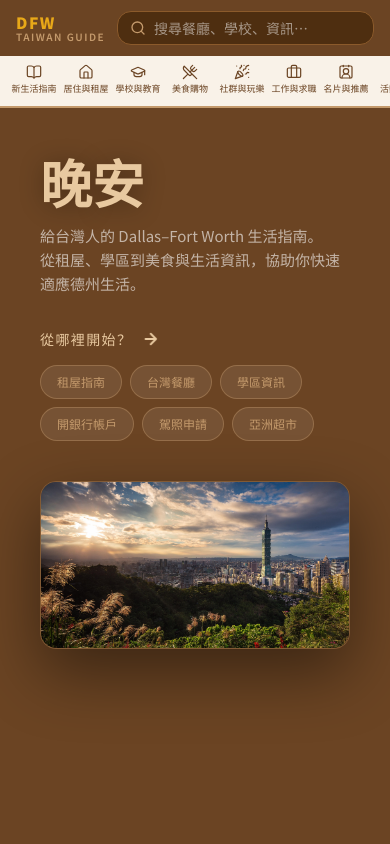
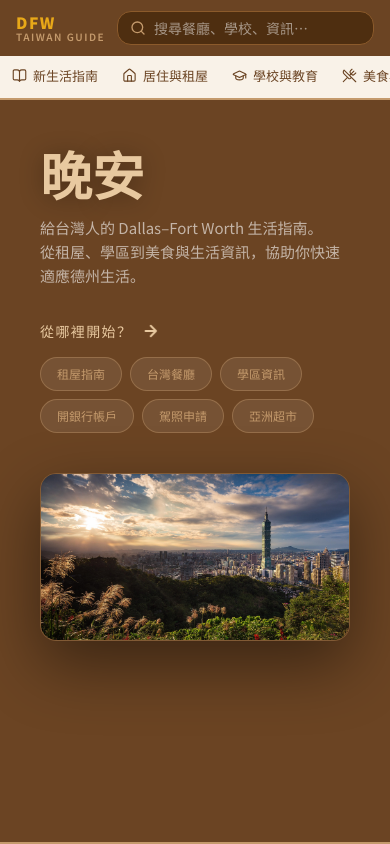
Before and after one commit to ElieshaLai/dfw-taiwan-guide, a Next.js app: page / in a window 390 px wide. Shown: the top 844 px of the page. Built offline with nearby package versions, Linux system fonts and the light colour scheme.

Commit message:
Update Navbar.tsx

```diff
--- a/components/Navbar.tsx
+++ b/components/Navbar.tsx
@@ -14,6 +14,8 @@ import {
   NavigationMenuTrigger,
 } from "@/components/ui/navigation-menu";
 import {
+  MapIcon,
+  ShoppingBagIcon,
   BookOpen,
   Home,
   GraduationCap,
@@ -22,8 +24,6 @@ import {
   Briefcase,
   ContactRound,
   CalendarDays,
-  MapIcon,
-  ShoppingBagIcon,
 } from "lucide-react";
 
 import guideIcon     from "../public/icons/guide.json";
@@ -36,16 +36,16 @@ import recommendIcon from "../public/icons/recommend.json";
 import calendarIcon  from "../public/icons/calendar.json";
 
 const navLinksBefore = [
-  { href: "/life",        label: "新生活指南", lordicon: guideIcon,     lucide: BookOpen },
-  { href: "/guides/rent", label: "居住與租屋", lordicon: homeIcon,      lucide: Home },
-  { href: "/education",   label: "學校與教育", lordicon: pencilIcon,    lucide: GraduationCap },
+  { href: "/life",        label: "新生活指南", lucide: BookOpen,      lordicon: guideIcon },
+  { href: "/guides/rent", label: "居住與租屋", lucide: Home,          lordicon: homeIcon },
+  { href: "/education",   label: "學校與教育", lucide: GraduationCap, lordicon: pencilIcon },
 ];
 
 const navLinksAfter = [
-  { href: "/explore",   label: "社群與玩樂", lordicon: funIcon,       lucide: PartyPopper },
-  { href: "/jobs",      label: "工作與求職", lordicon: jobIcon,       lucide: Briefcase },
-  { href: "/directory", label: "名片與推薦", lordicon: recommendIcon, lucide: ContactRound },
-  { href: "/events",    label: "活動日曆",   lordicon: calendarIcon,  lucide: CalendarDays },
+  { href: "/explore",   label: "社群與玩樂", lucide: PartyPopper,  lordicon: funIcon },
+  { href: "/jobs",      label: "工作與求職", lucide: Briefcase,    lordicon: jobIcon },
+  { href: "/directory", label: "名片與推薦", lucide: ContactRound, lordicon: recommendIcon },
+  { href: "/events",    label: "活動日曆",   lucide: CalendarDays, lordicon: calendarIcon },
 ];
 
 const foodShoppingLinks = [
@@ -53,7 +53,7 @@ const foodShoppingLinks = [
   { href: "/shopping",    icon: <ShoppingBagIcon className="w-4 h-4" />, title: "購物地圖", description: "亞洲超市、台灣商品採買指南" },
 ];
 
-// 桌面版 tab — Lordicon 動畫
+// 桌面版 — Lordicon 動畫
 function DesktopTab({ href, label, lordicon, isActive }: {
   href: string; label: string; lordicon: object; isActive: boolean;
 }) {
@@ -74,22 +74,23 @@ function DesktopTab({ href, label, lordicon, isActive }: {
   );
 }
 
-// 手機版 tab — lucide 靜態 icon
+// 手機版 — lucide 靜態 icon
 function MobileTab({ href, label, Icon, isActive }: {
   href: string; label: string; Icon: React.ElementType; isActive: boolean;
 }) {
   return (
     <Link
       href={href}
-      className="flex flex-col items-center gap-0.5 px-2 py-2 border-b-2 transition-all duration-150 whitespace-nowrap"
+      className="flex items-center gap-1.5 px-3 py-2.5 border-b-2 transition-all duration-150 whitespace-nowrap"
       style={{
         borderBottomColor: isActive ? "#A63F24" : "transparent",
         color: isActive ? "#A63F24" : "#6B4423",
-        minWidth: "52px",
+        fontSize: "13px",
+        fontWeight: 500,
       }}
     >
-      <Icon size={16} strokeWidth={1.8} />
-      <span style={{ fontSize: "9px", fontWeight: 500 }}>{label}</span>
+      <Icon size={15} strokeWidth={1.8} />
+      <span>{label}</span>
     </Link>
   );
 }
@@ -139,7 +140,7 @@ export default function Navbar() {
             </svg>
             <input
               type="text"
-              placeholder={`搜尋餐廳、學校、資訊⋯`}
+              placeholder="搜尋餐廳、學校、資訊⋯"
               value={query}
               onChange={(e) => setQuery(e.target.value)}
               className="bg-transparent text-sm outline-none w-full"
@@ -150,7 +151,7 @@ export default function Navbar() {
         </div>
       </div>
 
-      {/* 桌面版 Tab — hidden on mobile */}
+      {/* 桌面版 Tab */}
       <div className="hidden sm:block" style={{ backgroundColor: "#F9F2E8", borderBottom: "2px solid #C49A6C" }}>
         <div className="w-full px-6 flex items-center overflow-x-auto scrollbar-none">
           {navLinksBefore.map((link) => (
@@ -201,16 +202,16 @@ export default function Navbar() {
         </div>
       </div>
 
-      {/* 手機版 Tab — hidden on desktop */}
-      <div className="sm:hidden overflow-x-auto scrollbar-none" style={{ backgroundColor: "#F9F2E8", borderBottom: "2px solid #C49A6C" }}>
-        <div className="flex items-center px-2">
+      {/* 手機版 Tab — emoji + 文字，左右滑動 */}
+      <div className="sm:hidden" style={{ backgroundColor: "#F9F2E8", borderBottom: "2px solid #C49A6C" }}>
+        <div className="flex overflow-x-auto scrollbar-none">
           {navLinksBefore.map((link) => (
             <MobileTab key={link.href} href={link.href} label={link.label}
               Icon={link.lucide} isActive={pathname.startsWith(link.href)} />
           ))}
 
-          {/* 美食與購物手機版 — 直接連到美食地圖 */}
-          <MobileTab href="/restaurants" label="美食購物"
+          {/* 美食與購物手機版 */}
+          <MobileTab href="/restaurants" label="美食與購物"
             Icon={UtensilsCrossed} isActive={isFoodActive} />
 
           {navLinksAfter.map((link) => (
```
